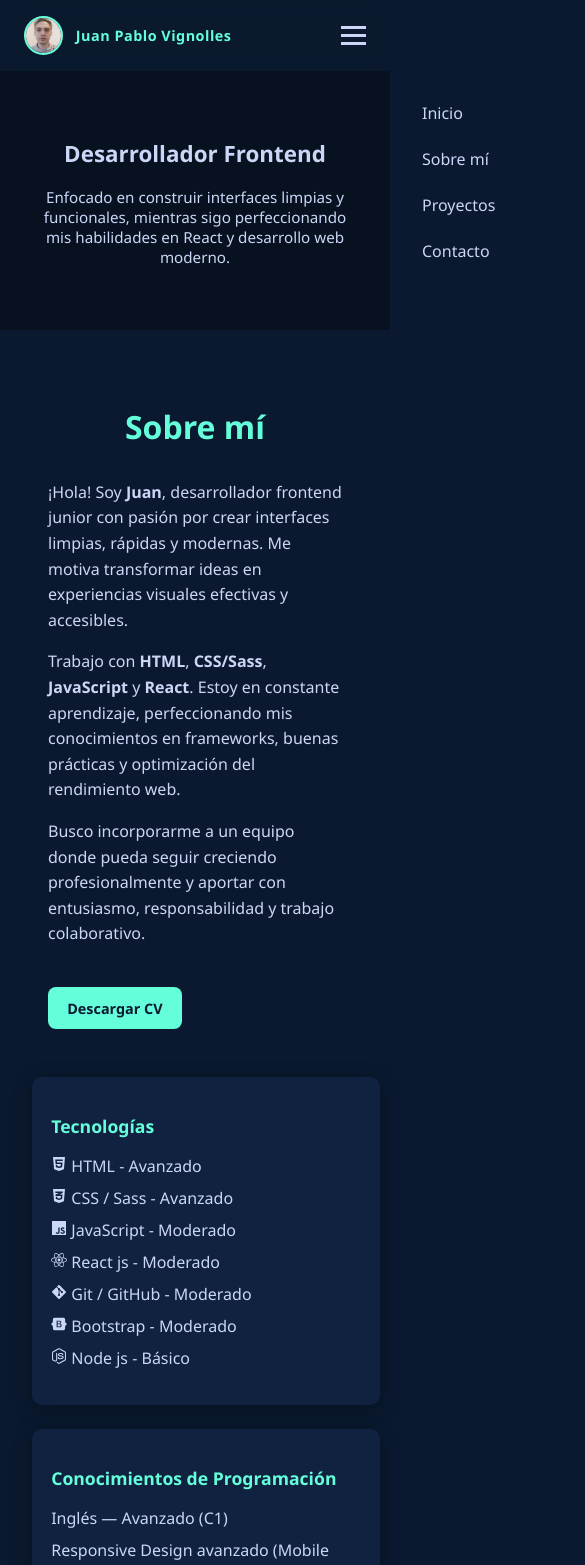
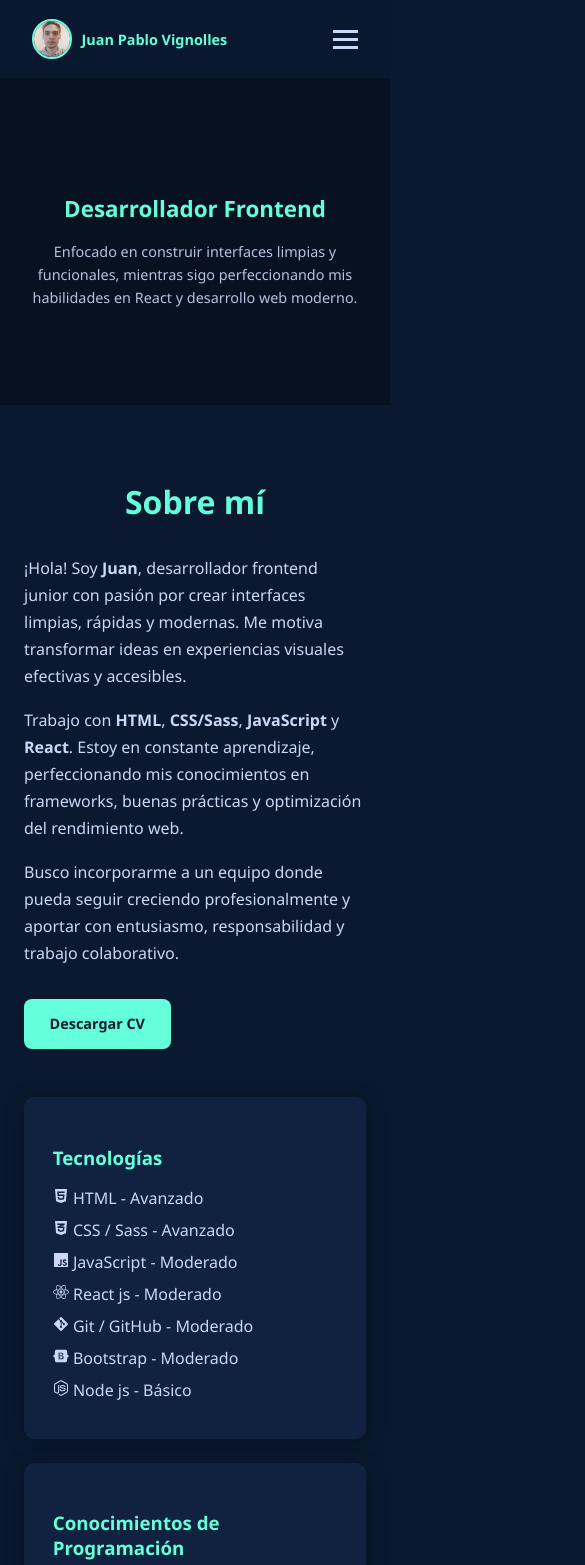
Before and after one commit to JuanVignolles/Portfolio-Juan-Vignolles, a React (Vite) app: page / in a window 390 px wide. Shown: the top 1565 px of the page, 585 px wide, since content can reach past the window. Built offline with nearby package versions, Linux system fonts and the light colour scheme.

Commit message:
corregido responsive de Navbar

```diff
--- a/src/components/NavBar.jsx
+++ b/src/components/NavBar.jsx
@@ -1,8 +1,18 @@
-import { useState } from "react";
+import { useState , useEffect } from "react";
 import profilePic from "../assets/perfil.jpg";
 
 export default function Navbar() {
   const [menuOpen, setMenuOpen] = useState(false);
+
+    useEffect(() => {
+    const handleResize = () => {
+      if (window.innerWidth > 768) {
+        setMenuOpen(false);
+      }
+    };
+    window.addEventListener("resize", handleResize);
+    return () => window.removeEventListener("resize", handleResize);
+  }, []);
 
   return (
     <nav className="navbar">
--- a/src/index.css
+++ b/src/index.css
@@ -5,45 +5,72 @@
   --text: #ccd6f6;
 }
 
+/* --- GLOBAL --- */
+* {
+  box-sizing: border-box;
+}
+
+html,
 body {
   margin: 0;
-  font-family: 'Segoe UI', sans-serif;
+  padding: 0;
+  width: 100%;
+  overflow-x: hidden;
+  font-family: "Segoe UI", sans-serif;
   background: var(--primary);
   color: var(--text);
+  scroll-behavior: smooth;
 }
 
 section {
-  padding: 2rem 2rem;
+  padding: 4rem 2rem;
   text-align: center;
 }
 
-.hero{
-  background-color: #00000052;
+/* --- HERO --- */
+.hero {
+  background: rgba(0, 0, 0, 0.3);
+  padding: 6rem 2rem;
 }
 
+.hero h1 {
+  font-size: 2.8rem;
+  color: var(--secondary);
+  margin-bottom: 1rem;
+}
+
+.hero p {
+  font-size: 1.2rem;
+  max-width: 700px;
+  margin: 0 auto;
+  line-height: 1.6;
+  opacity: 0.9;
+}
+
+/* --- BOTONES --- */
 .btn {
   display: inline-block;
   background: var(--secondary);
   color: var(--primary);
-  padding: 0.8rem 1.5rem;
-  text-decoration: none;
+  padding: 0.8rem 1.6rem;
   border-radius: 8px;
   margin-top: 1rem;
-  font-weight: bold;
+  font-weight: 600;
+  text-decoration: none;
+  transition: background 0.3s ease;
 }
 
-.btn:hover{
-  background-color: var(--secondary-hover);
+.btn:hover {
+  background: var(--secondary-hover);
 }
 
-/*  NAVBAR  */
-
+/* --- NAVBAR --- */
 .navbar {
   display: flex;
-  justify-content: center;
   align-items: center;
-  padding: 1.5rem 2rem;
-  background: rgba(10, 25, 47, 0.8);
+  justify-content: space-between;
+  padding: 1.2rem 2rem;
+  background: rgba(10, 25, 47, 0.85);
   position: sticky;
   top: 0;
   z-index: 1000;
@@ -53,8 +80,7 @@ section {
 .nav-brand {
   display: flex;
   align-items: center;
-  gap: 0.8rem;
-  margin-right: auto;
+  gap: 0.6rem;
 }
 
 .nav-profile {
@@ -69,12 +95,13 @@ section {
   color: var(--secondary);
   font-weight: 600;
   font-size: 1rem;
-  letter-spacing: 0.5px;
 }
 
 .nav-links {
   display: flex;
+  align-items: center;
   gap: 2rem;
+  transition: all 0.3s ease;
 }
 
 .nav-links a {
@@ -91,8 +118,8 @@ section {
 .nav-toggle {
   display: none;
   flex-direction: column;
+  gap: 5px;
   cursor: pointer;
-  gap: 5px;
 }
 
 .nav-toggle span {
@@ -112,69 +139,54 @@ section {
   transform: rotate(-45deg) translateY(-8px);
 }
 
-/*  ABOUT  */
+/* --- ABOUT --- */
 .about {
-  max-width: 1000px;
+  max-width: 1100px;
   margin: 0 auto;
-  padding: 4rem 2rem;
 }
 
 .about h2 {
-  font-size: 2rem;
   color: var(--secondary);
   margin-bottom: 2rem;
-  text-align: center;
-}
-
-.about-content {
-  text-align: center;
-  margin-bottom: 3rem;
+  font-size: 2rem;
 }
 
 .about-text {
-  max-width: 700px;
-  margin: 0 auto;
+  max-width: 750px;
+  margin: 0 auto 3rem;
   line-height: 1.7;
-}
-
-.about-text p {
-  margin-bottom: 1rem;
-}
-
-.about-text .btn {
-  display: inline-block;
-  margin-top: 1.5rem;
+  text-align: center;
 }
 
 .about-extra {
   display: flex;
+  flex-wrap: wrap;
   justify-content: center;
   gap: 2rem;
-  flex-wrap: wrap;
 }
 
 .about-card {
-  flex: 1;
-  min-width: 250px;
+  flex: 1 1 300px;
   background: #112240;
-  padding: 1.5rem;
+  padding: 1.8rem;
   border-radius: 10px;
+  text-align: left;
   box-shadow: 0 4px 20px rgba(0, 0, 0, 0.3);
-  text-align: left;
+  transition: background 0.3s ease;
 }
 
-.about-card:hover{
-  background-color: #163263;
+.about-card:hover {
+  background: #163263;
 }
 
 .about-card h3 {
   color: var(--secondary);
   margin-bottom: 1rem;
-  font-size: 1.3rem;
 }
 
 .about-card ul {
   list-style: none;
+  margin: 0;
   padding: 0;
 }
 
@@ -184,18 +196,16 @@ section {
   line-height: 1.5;
 }
 
-/*  PROJECTS  */
+/* --- PROJECTS --- */
 .projects {
   max-width: 1100px;
   margin: 0 auto;
-  padding: 4rem 2rem;
 }
 
 .projects h2 {
-  font-size: 2rem;
   color: var(--secondary);
   margin-bottom: 2rem;
-  text-align: center;
+  font-size: 2rem;
 }
 
 .projects-grid {
@@ -208,72 +218,69 @@ section {
   background: #112240;
   border-radius: 12px;
   overflow: hidden;
-  box-shadow: 0 4px 20px rgba(0, 0, 0, 0.3);
   transition: transform 0.3s ease, box-shadow 0.3s ease;
 }
 
 .project-card:hover {
   transform: translateY(-5px);
-  box-shadow: 0 8px 30px rgba(0, 0, 0, 0.4);
+  box-shadow: 0 8px 25px rgba(0, 0, 0, 0.4);
 }
 
 .project-card img {
   width: 100%;
-  height: 180px;
-  object-fit: fill;
+  height: 200px;
+  object-fit: cover;
 }
 
 .project-info {
   padding: 1.5rem;
+  text-align: left;
 }
 
 .project-info h3 {
+  color: var(--secondary);
   margin-top: 0;
-  color: var(--secondary);
 }
 
 .project-info p {
   font-size: 0.95rem;
   margin: 0.5rem 0 1rem;
-  line-height: 1.4;
+  opacity: 0.9;
 }
 
 .project-links {
   display: flex;
   justify-content: space-between;
+  gap: 1rem;
 }
 
 .project-links a {
   background: var(--secondary);
   color: var(--primary);
-  padding: 0.5rem 1rem;
+  padding: 0.6rem 1rem;
   border-radius: 6px;
+  font-weight: 600;
   text-decoration: none;
-  font-weight: 600;
   transition: background 0.3s ease;
 }
 
 .project-links a:hover {
-  background-color: var(--secondary-hover);
+  background: var(--secondary-hover);
 }
 
-/*  CONTACT  */
+/* --- CONTACT --- */
 .contact {
   max-width: 700px;
   margin: 0 auto;
-  padding: 4rem 2rem;
-  text-align: center;
 }
 
 .contact h2 {
-  font-size: 2rem;
   color: var(--secondary);
   margin-bottom: 1rem;
 }
 
 .contact-text {
   margin-bottom: 2rem;
-  font-size: 1rem;
   opacity: 0.9;
 }
 
@@ -286,65 +293,42 @@ section {
 .contact-form input,
 .contact-form textarea {
   padding: 0.8rem 1rem;
+  background: #112240;
   border: none;
   border-radius: 6px;
+  color: var(--text);
   font-size: 1rem;
-  background: #112240;
-  color: var(--text);
-  outline: none;
-}
-
-.contact-form input::placeholder,
-.contact-form textarea::placeholder {
-  color: #a8b2d1;
 }
 
 .contact-form input:focus,
 .contact-form textarea:focus {
-  box-shadow: 0 0 0 2px var(--secondary);
+  outline: 2px solid var(--secondary);
 }
 
 .contact-form .btn {
-  background: var(--secondary);
-  color: var(--primary);
-  font-weight: 600;
-  padding: 0.8rem;
   border: none;
-  border-radius: 6px;
   cursor: pointer;
-  transition: background 0.3s ease;
 }
 
-.contact-form .btn:hover {
-  background-color: var(--secondary-hover);
-}
-
-
-/*  FOOTER  */
+/* --- FOOTER --- */
 .footer {
   background: #0a192f;
   padding: 2rem;
   text-align: center;
-  color: var(--text);
   border-top: 1px solid rgba(255, 255, 255, 0.1);
 }
 
-.footer-content {
-  max-width: 1000px;
-  margin: 0 auto;
-}
-
 .footer p {
+  opacity: 0.8;
+  font-size: 0.9rem;
   margin-bottom: 1rem;
-  font-size: 0.9rem;
-  opacity: 0.8;
 }
 
 .footer-links {
   display: flex;
   justify-content: center;
-  gap: 1.5rem;
   flex-wrap: wrap;
+  gap: 1.2rem;
 }
 
 .footer-links a {
@@ -355,124 +339,63 @@ section {
 }
 
 .footer-links a:hover {
-  color: #4bd3b8;
+  color: var(--secondary-hover);
 }
 
+/* --- MEDIA QUERIES --- */
 
-/* RESPONSIVE */
-
-@media (max-width: 1200px) {
-  .about {
-    padding: 3rem 2rem;
+/* 1024px ↓ (laptops medianos) */
+@media (max-width: 1024px) {
+  .hero h1 {
+    font-size: 2.3rem;
   }
-
   .about-extra {
     gap: 1.5rem;
   }
-
-  .project-card img {
-    height: 200px;
-  }
-
-  .hero h1 {
-    font-size: 2.2rem;
+  .about-card {
+    flex: 1 1 45%;
   }
 }
 
-@media (max-width: 1024px) {
-  .navbar {
-    padding: 1rem 1.5rem;
+/* 768px ↓ (tablets y móviles grandes) */
+@media (max-width: 768px) {
+  .nav-toggle {
+    display: flex;
   }
 
   .nav-links {
-    gap: 1.2rem;
-  }
-
-  .about-extra {
-    flex-wrap: wrap;
-    gap: 1.5rem;
-  }
-
-  .about-card {
-    flex: 1 1 45%;
-    min-width: 300px;
-  }
-
-  .projects-grid {
-    grid-template-columns: repeat(auto-fit, minmax(300px, 1fr));
-    gap: 1.5rem;
-  }
-}
-
-@media (max-width: 900px) {
-  .about-extra {
-    flex-direction: column;
-    align-items: center;
-  }
-
-  .about-card {
-    width: 90%;
-  }
-
-  .hero h1 {
-    font-size: 1.8rem;
-  }
-
-  .hero p {
-    font-size: 1rem;
-    padding: 0 1rem;
-  }
-
-  .projects-grid {
-    grid-template-columns: repeat(auto-fit, minmax(250px, 1fr));
-  }
-}
-
-@media (max-width: 768px) {
-  /* Navbar */
-  .nav-links {
-    position: absolute;
+    position: fixed;
     top: 70px;
     right: 0;
     background: var(--primary);
     flex-direction: column;
-    width: 220px;
+    align-items: flex-start;
+    width: 230px;
+    height: calc(100vh - 70px);
     padding: 2rem;
     gap: 1.5rem;
     transform: translateX(100%);
-    transition: transform 0.3s ease;
+    opacity: 0;
+    pointer-events: none;
+    transition: all 0.3s ease;
   }
 
   .nav-links.open {
     transform: translateX(0);
+    opacity: 1;
+    pointer-events: all;
   }
 
-  .nav-toggle {
-    display: flex;
-  }
-
-  /* Secciones */
   section {
     padding: 3rem 1.5rem;
   }
 
   .about-text {
     text-align: left;
-    line-height: 1.6;
   }
 
   .about-card {
-    width: 95%;
-    padding: 1.2rem;
-  }
-
-  .project-card img {
-    height: 180px;
-  }
-
-  .contact-form input,
-  .contact-form textarea {
-    font-size: 0.95rem;
+    width: 100%;
   }
 
   .footer-links {
@@ -481,62 +404,40 @@ section {
   }
 }
 
+/* 600px ↓ (smartphones) */
 @media (max-width: 600px) {
+  .hero h1 {
+    font-size: 1.8rem;
+  }
+  .hero p {
+    font-size: 1rem;
+  }
   .nav-name {
     font-size: 0.9rem;
   }
-
-  .nav-profile {
-    width: 35px;
-    height: 35px;
+  .project-card img {
+    height: 170px;
   }
-
-  .hero h1 {
-    font-size: 1.6rem;
+  .contact h2 {
+    font-size: 1.5rem;
   }
-
-  .hero p {
-    font-size: 0.95rem;
-    padding: 0 0.8rem;
-  }
-
-  .about-text {
-    padding: 0 1rem;
-  }
-
-  .project-info h3 {
-    font-size: 1.1rem;
-  }
-
-  .project-info p {
+  .btn {
     font-size: 0.9rem;
-  }
-
-  .footer p {
-    font-size: 0.8rem;
   }
 }
 
+/* 400px ↓ (teléfonos pequeños) */
 @media (max-width: 400px) {
+  .nav-links {
+    width: 180px;
+  }
   .hero h1 {
     font-size: 1.4rem;
   }
-
-  .btn {
+  .hero p {
     font-size: 0.9rem;
-    padding: 0.6rem 1.2rem;
   }
-
-  .nav-links {
-    width: 180px;
-  }
-
-  .about-card h3 {
-    font-size: 1.1rem;
-  }
-
   .project-links a {
     font-size: 0.85rem;
-    padding: 0.4rem 0.8rem;
   }
 }
```
